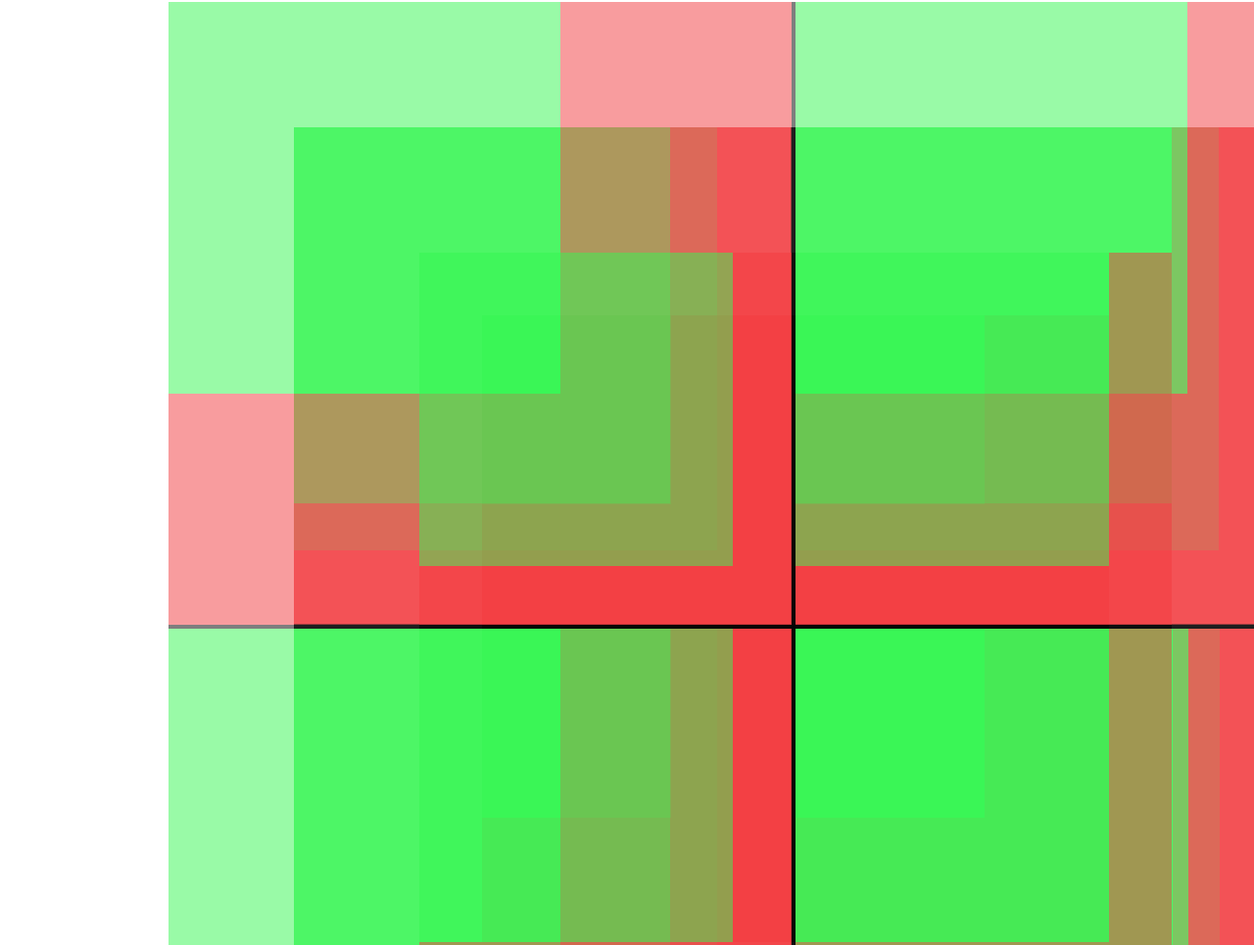
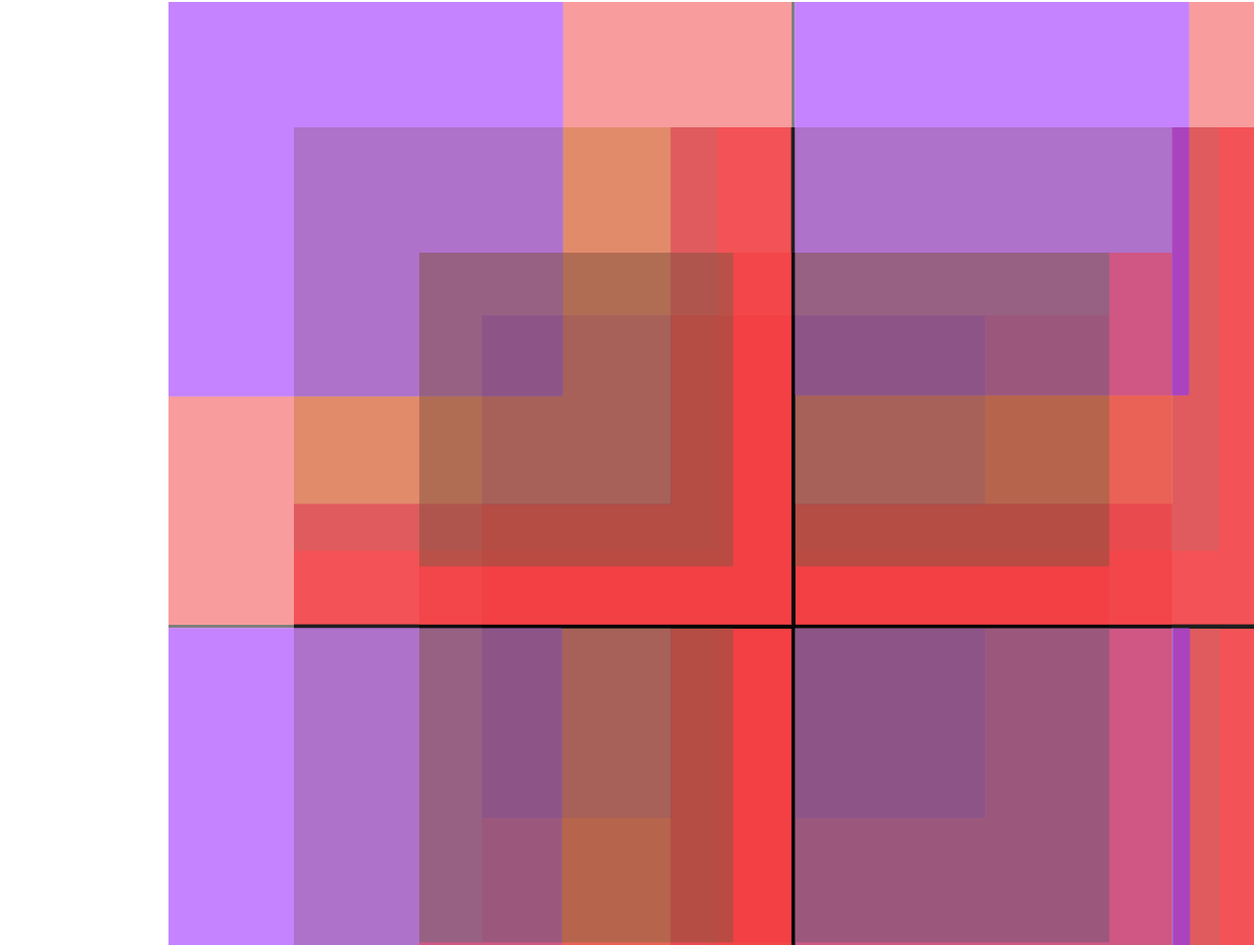
Before and after one commit to Howwylc/mcstructureregions.github.io, a plain HTML site: page index.html in a window 1280 px wide. Shown: the part 270-1235 px from the top of the page at 98% size. Drawn offline with Linux system fonts and the light colour scheme.

Commit message:
Update index.html

```diff
--- a/index.html
+++ b/index.html
@@ -20,11 +20,11 @@
   <input type="checkbox" onclick="shipwreckButton()" id="shipwreck" name="shipwreck" checked></input>
 	<label for="shipwreck">Shipwreck Regions</label><br>
 
-  <div id="monumentImage" style="left: 300px; top: 400px; position: absolute; visibility: visible; opacity:0.5"> <img src="monument.png"> </div>
-  <div id="oceanruinImage" style="left: 492px; top: 592px; position: absolute; visibility: visible; opacity:0.5"> <img src="oceanruin.png"> </div>
-  <div id="oldstructuresImage" style="left: 300px; top: 400px; position: absolute; visibility: visible; opacity:0.5"> <img src="oldstructures.png"> </div>
-  <div id="ruinedportalImage" style="left: 172px; top: 272px; position: absolute; visibility: visible; opacity:0.5"> <img src="ruined portal.png"> </div>
-  <div id="shipwreckImage" style="left: 428px; top: 528px; position: absolute; visibility: visible; opacity:0.5"> <img src="shipwreck.png"> </div>
+  <div id="monumentImage" style="left: 300px; top: 400px; position: absolute; visibility: visible; opacity:0.5"> <img src="monument2.png"> </div>
+  <div id="oceanruinImage" style="left: 492px; top: 592px; position: absolute; visibility: visible; opacity:0.5"> <img src="oceanruin2.png"> </div>
+  <div id="oldstructuresImage" style="left: 300px; top: 400px; position: absolute; visibility: visible; opacity:0.5"> <img src="oldstructures2.png"> </div>
+  <div id="ruinedportalImage" style="left: 172px; top: 272px; position: absolute; visibility: visible; opacity:0.5"> <img src="ruined portal2.png"> </div>
+  <div id="shipwreckImage" style="left: 428px; top: 528px; position: absolute; visibility: visible; opacity:0.5"> <img src="shipwreck2.png"> </div>
 
   <div style="position: fixed; top: 0; width: 100%; overflow: hidden; background-color: #7ed7ed;">
   	<input type="text" id="cursorX" size="3"> X-position of the player
```
